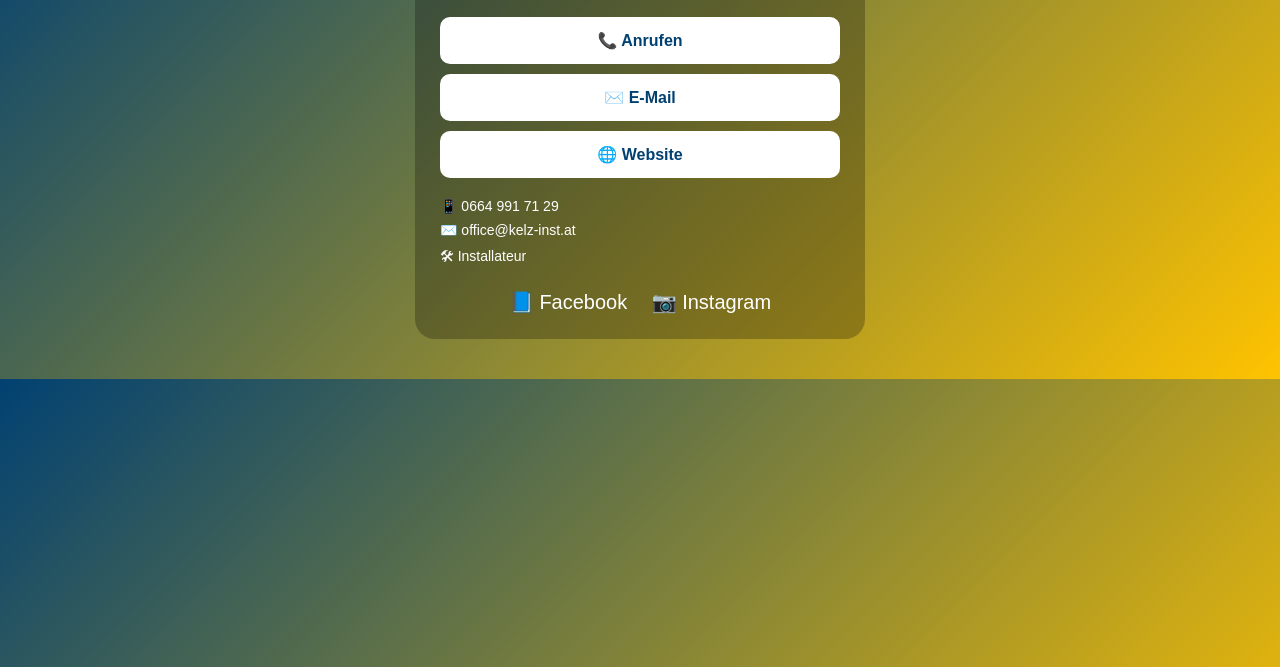
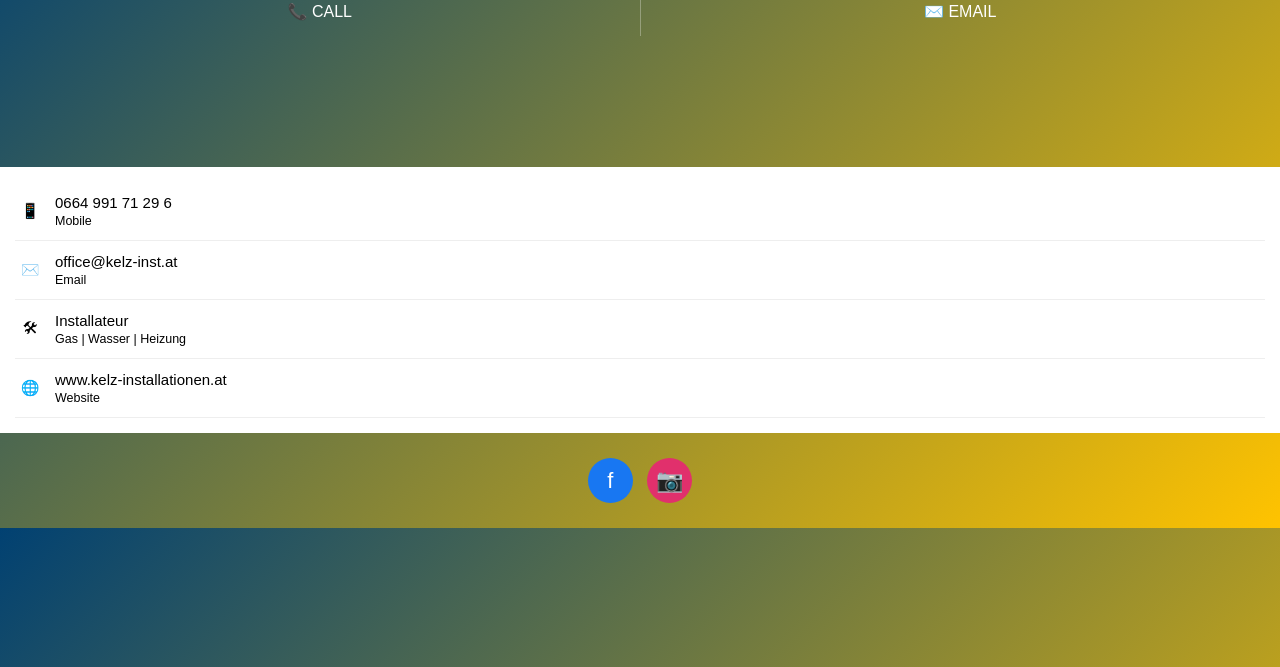
Before and after one commit to AndiVerena/kelz-qr, a plain HTML site: page index.html in a window 1280 px wide. Shown: the part 133-800 px from the top of the page. Drawn offline with Linux system fonts and the light colour scheme.

Commit message:
index.html

```diff
--- a/index.html
+++ b/index.html
@@ -12,87 +12,156 @@ body {
     margin: 0;
     font-family: Arial, sans-serif;
     background: linear-gradient(135deg, #014172, #FFC300);
+}
+
+.header {
+    height: 260px;
     color: white;
     text-align: center;
+    padding-top: 40px;
 }
 
-.card {
-    max-width: 400px;
-    margin: 40px auto;
-    background: rgba(0,0,0,0.25);
-    border-radius: 20px;
-    padding: 25px;
+.logo {
+    width: 70px;
+    margin-bottom: 15px;
 }
 
-h1 {
-    margin: 5px 0;
+.name {
+    font-size: 26px;
+    font-weight: bold;
 }
 
-p {
-    margin: 5px 0 20px;
+.job {
     opacity: 0.9;
 }
 
-.btn {
-    display: block;
-    text-decoration: none;
-    background: white;
-    color: #014172;
-    padding: 14px;
-    border-radius: 10px;
-    margin: 10px 0;
-    font-weight: bold;
+.buttons {
+    display: flex;
+    border-top: 1px solid rgba(255,255,255,0.3);
+    margin-top: 30px;
 }
 
-.btn:hover {
-    background: #eee;
+.btn {
+    flex: 1;
+    padding: 15px;
+    color: white;
+    text-decoration: none;
+    text-align: center;
+    border-right: 1px solid rgba(255,255,255,0.3);
 }
 
-.info {
-    text-align: left;
-    margin-top: 20px;
-    font-size: 14px;
+.btn:last-child {
+    border-right: none;
 }
 
-.info div {
-    margin: 8px 0;
+.section {
+    background: white;
+    padding: 15px;
+    font-size: 15px;
+}
+
+.row {
+    display: flex;
+    align-items: center;
+    padding: 12px 0;
+    border-bottom: 1px solid #eee;
+}
+
+.icon {
+    width: 30px;
+    text-align: center;
+    margin-right: 10px;
 }
 
 .social {
-    margin-top: 20px;
+    text-align: center;
+    padding: 20px;
 }
 
 .social a {
-    margin: 0 10px;
+    display: inline-block;
+    width: 45px;
+    height: 45px;
+    line-height: 45px;
+    border-radius: 50%;
+    margin: 5px;
     color: white;
-    font-size: 20px;
+    font-size: 22px;
     text-decoration: none;
 }
+
+.fb { background: #1877f2; }
+.ig { background: #e1306c; }
 
 </style>
 </head>
 
 <body>
 
-<div class="card">
+<div class="header">
 
-    <h1>Andreas Kelz</h1>
-    <p>Gas · Wasser · Heizung</p>
+    <!-- Logo optional -->
+    <!-- <img src="logo.png" class="logo"> -->
 
-    <a class="btn" href="tel:+4366499171296">📞 Anrufen</a>
-    <a class="btn" href="mailto:office@kelz-inst.at">✉️ E-Mail</a>
-    <a class="btn" href="https://www.kelz-installationen.at" target="_blank">🌐 Website</a>
+    <div class="name">Andreas Kelz</div>
+    <div class="job">Gas | Wasser | Heizung</div>
 
-    <div class="info">
-        <div>📱 0664 991 71 29</div>
-        <div>✉️ office@kelz-inst.at</div>
-        <div>🛠 Installateur</div>
+    <div class="buttons">
+        <a class="btn" href="tel:+4366499171296">📞 CALL</a>
+        <a class="btn" href="mailto:office@kelz-inst.at">✉️ EMAIL</a>
     </div>
 
-    <div class="social">
-        <a href="#">📘 Facebook</a>
-        <a href="#">📷 Instagram</a>
+</div>
+
+<div class="section">
+
+    <div class="row">
+        <div class="icon">📱</div>
+        <div>
+            0664 991 71 29 6<br>
+            <small>Mobile</small>
+        </div>
     </div>
+
+    <div class="row">
+        <div class="icon">✉️</div>
+        <div>
+            office@kelz-inst.at<br>
+            <small>Email</small>
+        </div>
+    </div>
+
+    <div class="row">
+        <div class="icon">🛠</div>
+        <div>
+            Installateur<br>
+            <small>Gas | Wasser | Heizung</small>
+        </div>
+    </div>
+
+    <div class="row">
+        <div class="icon">🌐</div>
+        <div>
+            www.kelz-installationen.at<br>
+            <small>Website</small>
+        </div>
+    </div>
+
+</div>
+
+<div class="social">
+
+    <a class="fb"
+       href="https://www.facebook.com/profile.php?id=61587138996271"
+       target="_blank">
+       f
+    </a>
+
+    <a class="ig"
+       href="https://www.instagram.com/kelz_installationen"
+       target="_blank">
+       📷
+    </a>
 
 </div>
 
```
